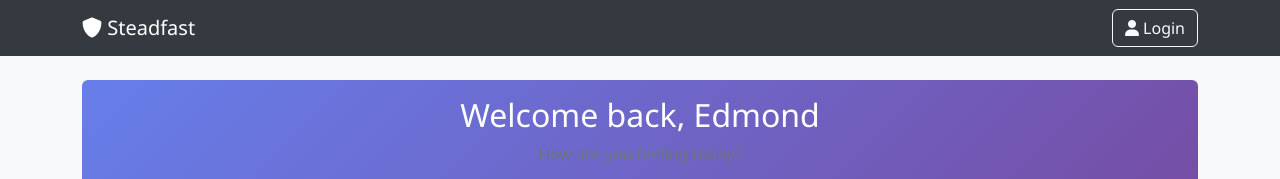
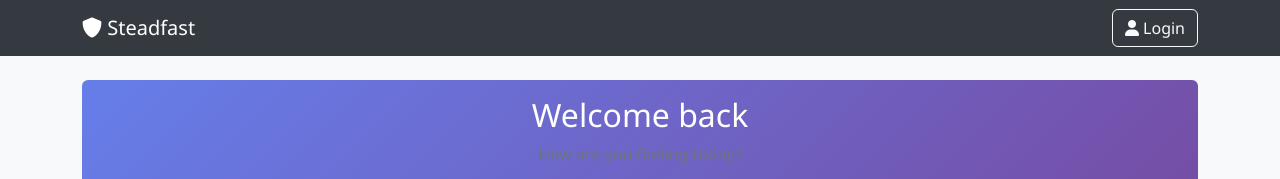
Before and after one commit to edm-ond/Steadfast-web, a plain HTML site: page dashboard.html in a window 1280 px wide. Shown: the top 179 px of the page. Drawn offline with nearby package versions, Linux system fonts and the light colour scheme.

Commit message:
Update dashboard.html

```diff
--- a/dashboard.html
+++ b/dashboard.html
@@ -53,7 +53,7 @@
         <!-- Welcome Section -->
         <div class="welcome-card card mb-4">
             <div class="card-body text-center">
-                <h2>Welcome back, Edmond</h2>
+                <h2>Welcome back</h2>
                 <p class="text-muted">How are you feeling today?</p>
                 <div class="mood-selector">
                     <button class="btn btn-outline-primary mood-btn" data-mood="1">😔</button>
```
